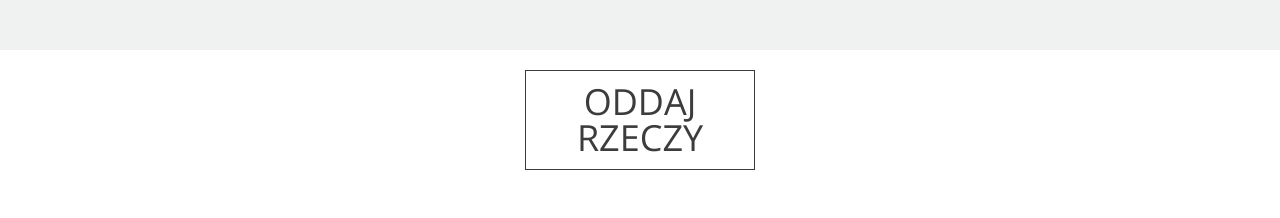
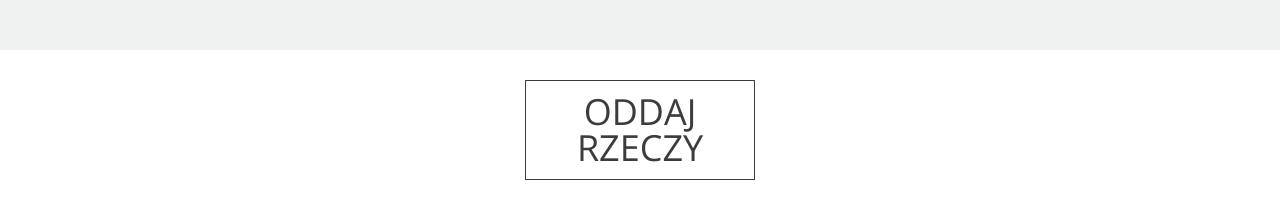
Before and after one commit to Szaker1990/recycle_cloth_app, a React (Create React App) app: page /#/ in a window 1280 px wide. Shown: the part 1888-2106 px from the top of the page. Built offline with nearby package versions, Linux system fonts and the light colour scheme.

Commit message:
small step fix

```diff
--- a/src/scss/partials/_steps.scss
+++ b/src/scss/partials/_steps.scss
@@ -42,7 +42,6 @@
 
   }
   .box__card-header{
-    //border-bottom: 0.75px solid $color-darkgrey;
     font-size: 18px;
     margin: 10px 0;
     padding: 10px 0;
@@ -69,9 +68,8 @@
     text-align: center;
     padding: 13px 51px;
     border: 0.75px solid $color-darkgrey;
-    margin-right: 30px;
     font-weight: 300;
-    margin: 20px 0 40px 0;
+    margin: 30px 0 50px 0;
 
   }
 }
```
